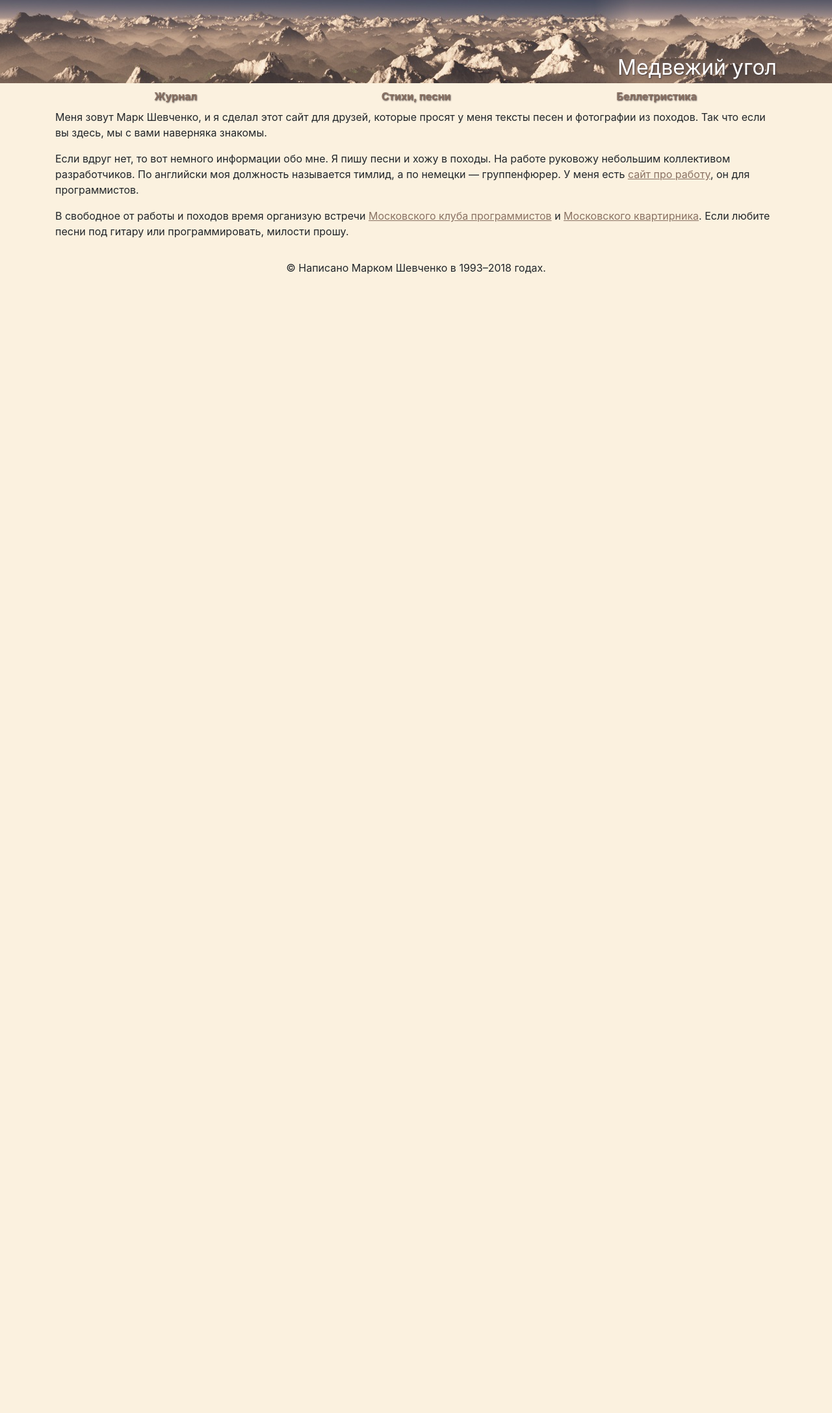
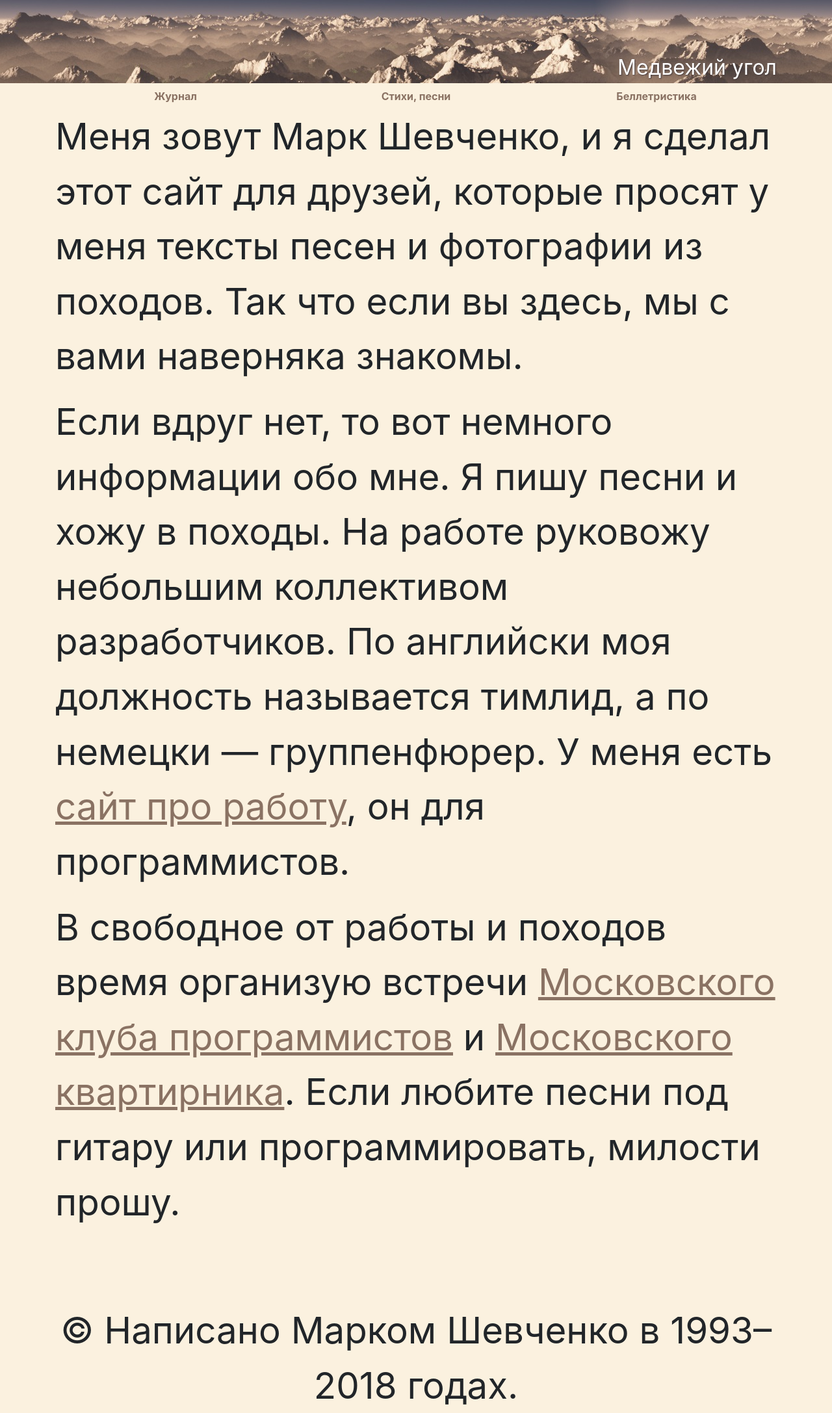
Before and after one commit to mark-shevchenko-name/mark-shevchenko-name.github.io, a Jekyll site: the page built from index.md, in a window 1280 px wide. Shown: the whole page at 65% size. Built offline with Jekyll 4.4.1, drawn with Linux system fonts in a browser that asks for light colours; before the commit the page ends 900 px from its top, so only the background shows below that.

Commit message:
Увеличил размер шрифта

```diff
--- a/css/main.css
+++ b/css/main.css
@@ -1,5 +1,6 @@
 body {
 	background-color: #FBF1DF;
+	font-size: calc((.4em + 2vmin) + (.4em + 2vmax));
 }
 
 h1,
@@ -57,7 +58,6 @@ header > .container {
 .navigation-item > a:hover {
 	font-size: 16px;
 	font-weight: bold;
-	text-shadow: 1px 1px 2px #463C3D;
 	display: block;
 	text-align: center;
 	width: 100%;
```
